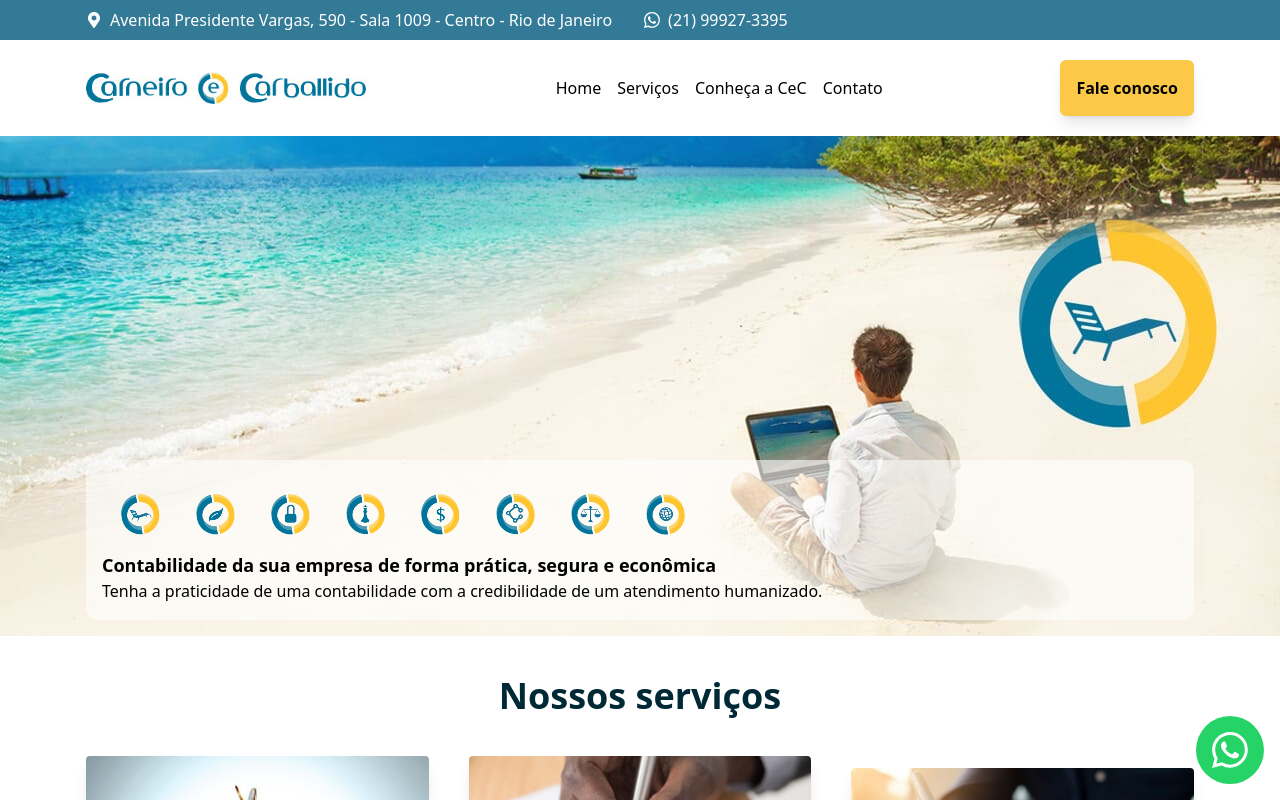
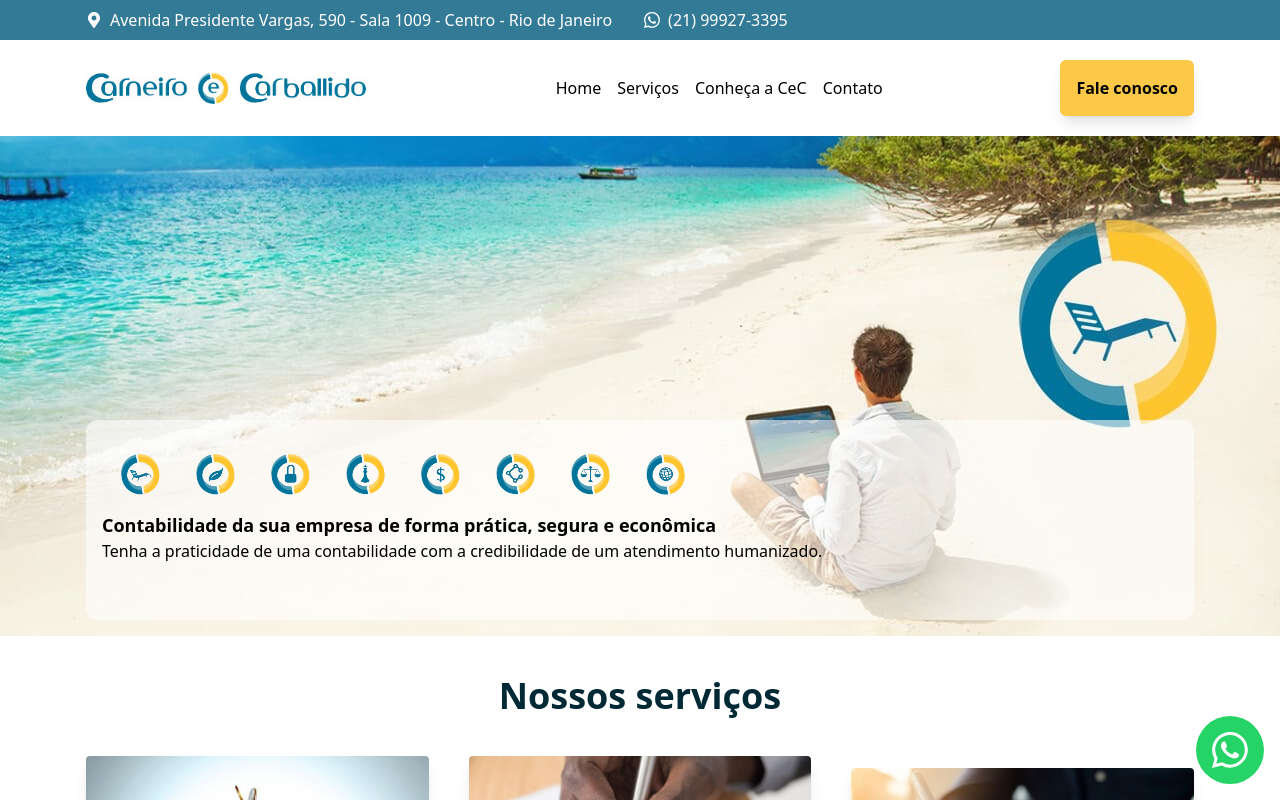
Before and after one commit to lucassdantas/Carneiro-e-Carballido, a React (Vite) app: page / in a window 1280 px wide. Shown: the top 800 px of the page. Built offline with nearby package versions, Linux system fonts and the light colour scheme; a web font is replaced by a local one.

Commit message:
fix banner on home

```diff
--- a/src/pages/Home/index.tsx
+++ b/src/pages/Home/index.tsx
@@ -25,9 +25,9 @@ export const Home = () => {
   }
   return (
     <Template pageTitle="Home" transparentHeader={false}>
-      <Section className="bg-no-repeat lg:bg-fit bg-contain bg-center bg-blue-carneiro-e-carballido lg:h-[500px] sm:h-[250px] h-[150px]" bgImg={bannerImg}>
+      <Section className="bg-no-repeat lg:bg-fit bg-contain bg-center bg-white lg:h-[500px] sm:h-[250px] h-[150px]" bgImg={bannerImg}>
         <div className='w-full lg:h-[500px] h-full flex flex-col justify-end py-4'>
-          <div className='w-full lg:h-[160px] lg:flex flex-col text-black bg-white bg-opacity-60 p-4 rounded-xl hidden'>
+          <div className='w-full lg:h-[200px] lg:flex flex-col text-black bg-white bg-opacity-60 p-4 rounded-xl hidden'>
             {
               /*
                 <div className='lg:w-1/2 w-full h-full flex flex-col justify-between text-black bg-white bg-opacity-60 p-4 rounded-xl'>
```
